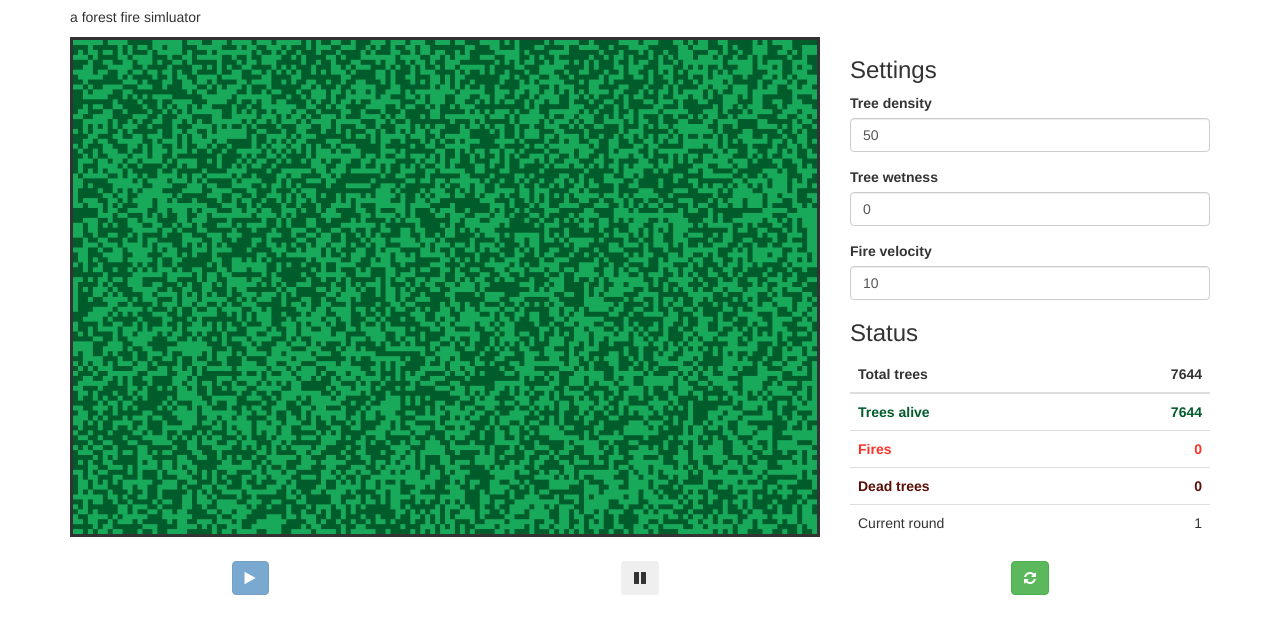
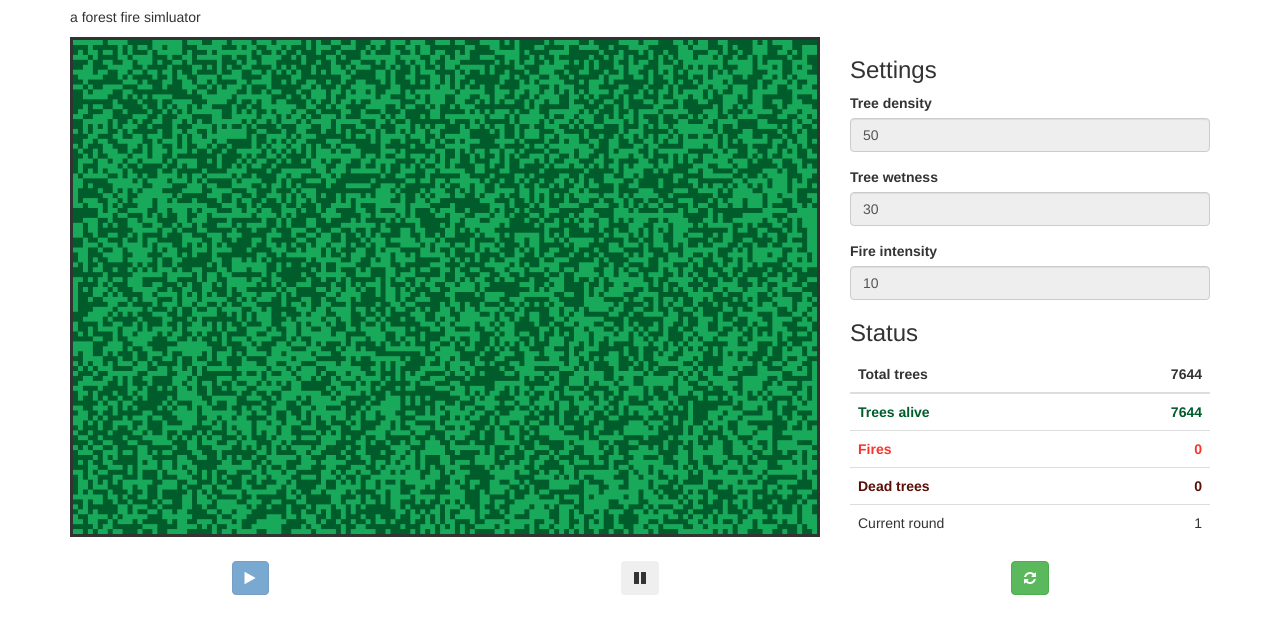
Before and after one commit to floriank/Firesim, a website: page index.html in a window 1280 px wide. Both pictures are taken after a click on the button 250 px from the left and 641 px from the top of the page. Shown: the part 63-696 px from the top of the page. Drawn offline with nearby package versions, Linux system fonts and the light colour scheme.

Commit message:
define tree behaviour

```diff
--- a/index.html
+++ b/index.html
@@ -25,15 +25,15 @@
             <h3>Settings</h3>
             <div class="form-group">
               <label for="tree-density" class="control-label">Tree density</label>
-              <input value="50" min="0" max="100" class="form-control" type="number" id="tree-density">
+              <input value="50" min="0" max="100" class="form-control user-input" type="number" id="tree-density">
             </div>
             <div class="form-group">
               <label for="tree-wetness" class="control-label">Tree wetness</label>
-              <input value="0" min="0" max="100" class="form-control" type="number" id="tree-wetness">
+              <input value="30" min="0" max="100" class="form-control user-input" type="number" id="tree-wetness">
             </div>
             <div class="form-group">
-              <label for="fire-velocity" class="control-label">Fire velocity</label>
-              <input value="10" min="0" max="100" class="form-control" type="number" id="fire-velocity">
+              <label for="fire-intensity" class="control-label">Fire intensity</label>
+              <input value="10" min="0" max="100" class="form-control user-input" type="number" id="fire-intensity">
             </div>
           </form>
         </div>
--- a/simulator.js
+++ b/simulator.js
@@ -36,15 +36,50 @@
   }
 
   var wetness = parseInt($('#tree-wetness').val(), 10);
+  var FIRE_INTENSITY = parseInt($('#fire-intensity').val(), 10);
+
   function Tree() {
     return {
       colour: COLOUR.TREE_ALIVE,
-      behaviour: function() {
-        console.log("Do you like my decorations?");
+      behaviour: function(x, y) {
+        if (this.dead) {
+          return;
+        };
+        var left = x - PIXEL_WIDTH,
+            right = x + PIXEL_WIDTH,
+            up = y - PIXEL_HEIGHT,
+            down = y + PIXEL_HEIGHT;
+        if (ACTOR_LIST[left] && ACTOR_LIST[left][y] && ACTOR_LIST[left][y].fire) {
+          this.wetness -= FIRE_INTESITY;
+        }
+        if (ACTOR_LIST[right] && ACTOR_LIST[right][y] && ACTOR_LIST[right][y].fire) {
+          this.wetness -= FIRE_INTESITY;
+        }
+        if (ACTOR_LIST[x] && ACTOR_LIST[x][up] && ACTOR_LIST[x][up].fire) {
+          this.wetness -= FIRE_INTESITY;
+        }
+        if (ACTOR_LIST[x] && ACTOR_LIST[x][down] && ACTOR_LIST[x][down].fire) {
+          this.wetness -= FIRE_INTESITY;
+        }
+        if (ACTOR_LIST[right] && ACTOR_LIST[right][down] && ACTOR_LIST[right][down].fire) {
+          this.wetness -= FIRE_INTESITY;
+        }
+        if (ACTOR_LIST[left] && ACTOR_LIST[left][down] && ACTOR_LIST[left][down].fire) {
+          this.wetness -= FIRE_INTESITY;
+        }
+        if (ACTOR_LIST[right] && ACTOR_LIST[right][up] && ACTOR_LIST[right][up].fire) {
+          this.wetness -= FIRE_INTESITY;
+        }
+        if (ACTOR_LIST[left] && ACTOR_LIST[left][up] && ACTOR_LIST[left][up].fire) {
+          this.wetness -= FIRE_INTESITY;
+        }
       },
       wetness: wetness,
       tree: true,
-      alive: true
+      alive: true,
+      dry: function() {
+        return this.wetness <= 0;
+      }
     }
   }
 
@@ -52,7 +87,6 @@
     return {
       colour: COLOUR.FIRE,
       behaviour: function() {
-        console.log('buuuuuuuuuuuuurn.');
       },
       lifepoints: 3,
       fire: true
@@ -62,9 +96,7 @@
   function Grass() {
     return {
       colour: COLOUR.GRASS,
-      behaviour: function() {
-        console.log('I am grass.');
-      },
+      behaviour: $.noop,
       grass: true
     }
   }
@@ -144,6 +176,7 @@
   function startSimulation() {
     // do stuff
     // do next stuff;
+    FIRE_INTESITY = parseInt($('#fire-intensity').val(), 10);
     var computeGrid = function() {
       timer = setTimeout(function() {
         for (var i = 0; i <= CANVAS_WIDTH; i += PIXEL_WIDTH) {
@@ -184,12 +217,14 @@
   play.on('click', function() {
     play.attr('disabled', true);
     pause.removeAttr('disabled');
+    $('.user-input').attr('disabled', true);
     startSimulation();
   });
 
   pause.on('click', function() {
     pause.attr('disabled', true);
     play.removeAttr('disabled');
+    $('.user-input').removeAttr('disabled');
     stopSimulation();
   })
 }(jQuery));
```
